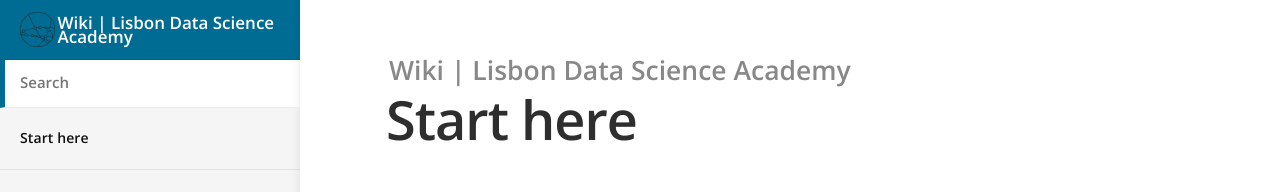
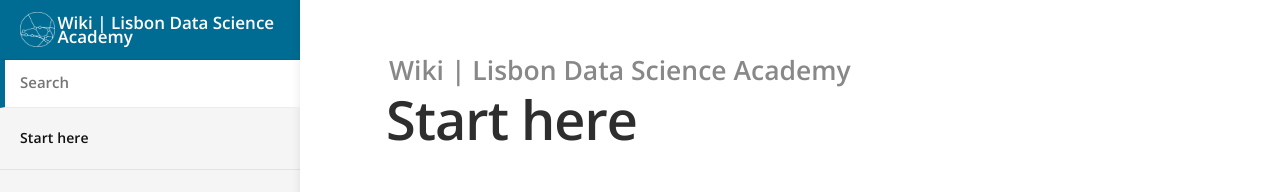
Before and after one commit to LDSSA/wiki, a Jekyll site: the page built from docs/index.md, in a window 1280 px wide. Shown: the top 192 px of the page. Built offline with Jekyll 4.4.1, drawn with Linux system fonts in a browser that asks for light colours.

Commit message:
ldsa logo white

```diff
--- a/docs/_layouts/default.html
+++ b/docs/_layouts/default.html
@@ -27,7 +27,7 @@
 	<body>
 		<header>
 			<h1>
-				<a href="{{ site.baseurl }}/"><img src="{{ site.baseurl }}/siteicon.png" width="40" height="40" alt="{{ site.title }} logo"></a>
+				<a href="{{ site.baseurl }}/"><img src="{{ site.baseurl }}/ldssa_white.png" width="40" height="40" alt="{{ site.title }} logo"></a>
 				{{ site.title }}
 				<button type="button" class="open-nav" id="open-nav"></button>
 			</h1>
```
Also changed, not shown: docs/ldssa_white.png (added).
